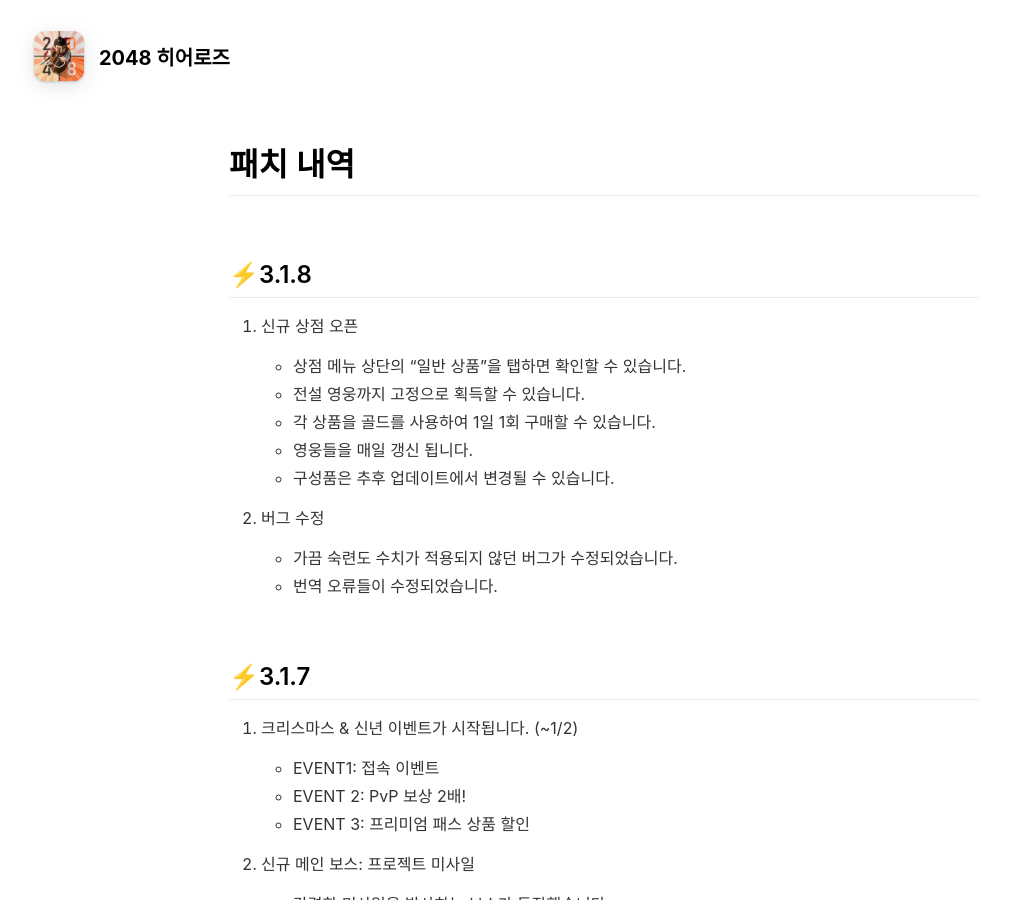
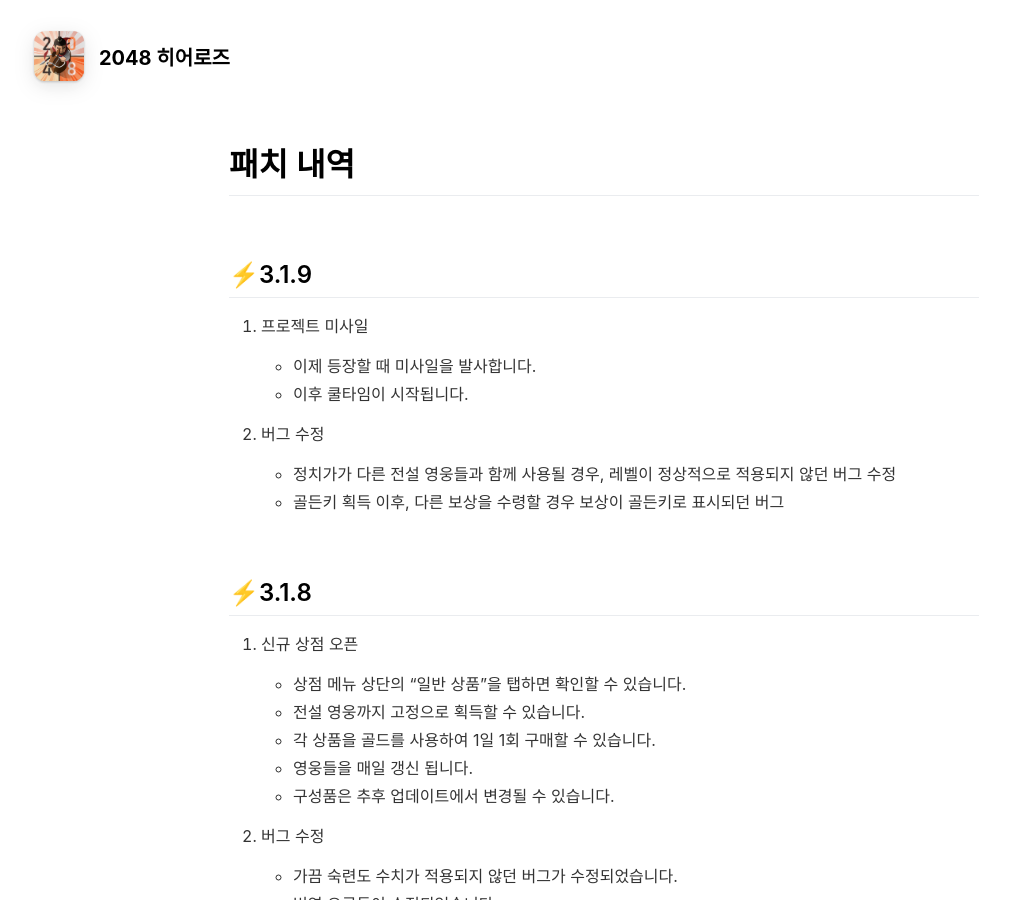
Before and after one commit to ArgoExped/Frozen-Arts, a Jekyll site: the page built from patch-kr.md, in a window 1280 px wide and 900 px high. Shown: the whole window, without its empty margins (36-1046 px from the left). Built offline with Jekyll 4.4.1, drawn with Linux system fonts in a browser that asks for light colours; nearby versions of some CDN libraries.

Commit message:
Update patch-kr.md
3.1.9

```diff
--- a/patch-kr.md
+++ b/patch-kr.md
@@ -6,6 +6,23 @@ include_in_header: true
 # 패치 내역
 
 <br>
+
+## ⚡3.1.9
+
+
+1. 프로젝트 미사일
+
+	- 이제 등장할 때 미사일을 발사합니다.
+	- 이후 쿨타임이 시작됩니다.
+
+2. 버그 수정
+
+	- 정치가가 다른 전설 영웅들과 함께 사용될 경우, 레벨이 정상적으로 적용되지 않던 버그 수정
+	- 골든키 획득 이후, 다른 보상을 수령할 경우 보상이 골든키로 표시되던 버그
+
+
+<br>
+
 
 ## ⚡3.1.8
 
```
